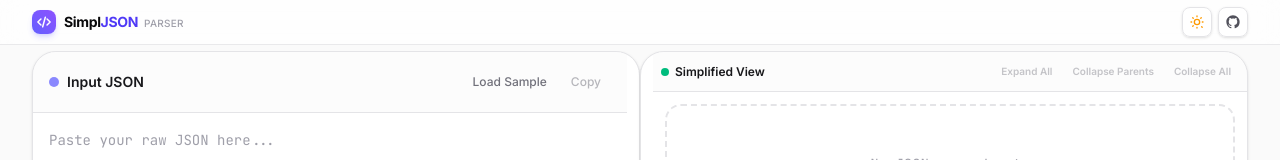
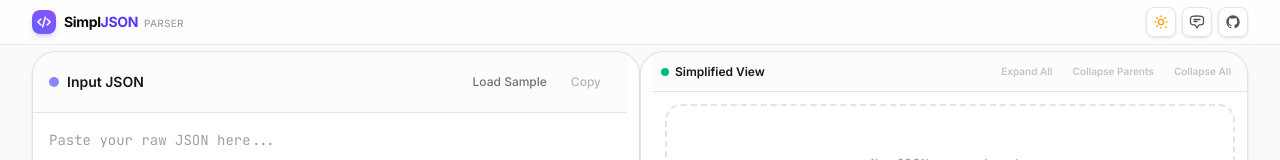
Before and after one commit to Manishgupta3239/json-parser, a React (Vite) app: page / in a window 1280 px wide. Shown: the top 160 px of the page. Built offline with nearby package versions, Linux system fonts and the light colour scheme.

Commit message:
added feedback feature and fixed ui

```diff
--- a/src/App.jsx
+++ b/src/App.jsx
@@ -295,7 +295,19 @@ export default function App() {
           <div className="flex items-center gap-1.5">
             <ThemeToggle />
             <a
-              href="https://github.com"
+              href="https://github.com/Manishgupta3239/json-parser/issues"
+              target="_blank"
+              rel="noreferrer"
+              className="p-1.5 rounded-lg border border-zinc-200 dark:border-zinc-800 bg-white/80 dark:bg-zinc-900/80 hover:bg-zinc-50 dark:hover:bg-zinc-800/80 text-zinc-600 dark:text-zinc-400 hover:text-zinc-900 dark:hover:text-zinc-100 cursor-pointer shadow-sm transition-all duration-300 flex items-center justify-center"
+              aria-label="Report bug or give feedback"
+              title="Report Bug / Feedback"
+            >
+              <svg className="w-4 h-4" fill="none" stroke="currentColor" strokeWidth="2" viewBox="0 0 24 24">
+                <path strokeLinecap="round" strokeLinejoin="round" d="M7.5 8.25h9m-9 3H12m-9.75 1.51c0 1.6 1.123 2.994 2.707 3.227 1.129.166 2.27.293 3.423.379.35.026.67.21.865.501L12 21l2.755-4.133a1.14 1.14 0 01.865-.501 48.172 48.172 0 003.423-.379c1.584-.233 2.707-1.626 2.707-3.228V6.741c0-1.602-1.123-2.995-2.707-3.228A48.394 48.394 0 0012 3c-2.392 0-4.744.175-7.043.513C3.373 3.746 2.25 5.14 2.25 6.741v5.03z" />
+              </svg>
+            </a>
+            <a
+              href="https://github.com/Manishgupta3239/json-parser"
               target="_blank"
               rel="noreferrer"
               className="p-1.5 rounded-lg border border-zinc-200 dark:border-zinc-800 bg-white/80 dark:bg-zinc-900/80 hover:bg-zinc-50 dark:hover:bg-zinc-800/80 text-zinc-600 dark:text-zinc-400 hover:text-zinc-900 dark:hover:text-zinc-100 cursor-pointer shadow-sm transition-all duration-300 flex items-center justify-center"
@@ -326,7 +338,7 @@ export default function App() {
             <div className="p-4 border-b border-zinc-200 dark:border-zinc-800 flex items-center justify-between bg-zinc-50/50 dark:bg-zinc-900/50">
               <div className="flex items-center gap-2">
                 <span className="w-2.5 h-2.5 rounded-full bg-indigo-500 animate-pulse"></span>
-                <span className="font-semibold text-zinc-900 dark:text-zinc-150 text-sm">Input JSON</span>
+                <span className="font-semibold text-zinc-900 dark:text-zinc-100 text-sm">Input JSON</span>
               </div>
               <div className="flex items-center gap-1">
                 <button
@@ -350,7 +362,13 @@ export default function App() {
               <textarea
                 ref={textareaRef}
                 value={inputJson}
-                onChange={(e) => setInputJson(e.target.value)}
+                onChange={(e) => {
+                  setInputJson(e.target.value);
+                  if (!e.target.value.trim()) {
+                    setFilterQuery('');
+                  }
+                }}
+                onPaste={() => setFilterQuery('')}
                 placeholder="Paste your raw JSON here..."
                 spellCheck="false"
                 className="flex-1 w-full h-full resize-none font-mono text-sm leading-relaxed text-zinc-800 dark:text-zinc-200 bg-transparent border-0 focus:outline-none focus:ring-0 placeholder-zinc-400 dark:placeholder-zinc-600 select-text overflow-y-auto"
@@ -437,7 +455,7 @@ export default function App() {
             <div className="p-2 border-b border-zinc-200 dark:border-zinc-800 flex items-center justify-between bg-zinc-50/50 dark:bg-zinc-900/50 flex-wrap sm:flex-nowrap gap-2">
               <div className="flex items-center gap-1.5 flex-shrink-0">
                 <span className="w-2 h-2 rounded-full bg-emerald-500"></span>
-                <span className="font-semibold text-zinc-900 dark:text-zinc-150 text-xs hidden md:inline">Simplified View</span>
+                <span className="font-semibold text-zinc-900 dark:text-zinc-100 text-xs hidden md:inline">Simplified View</span>
               </div>
 
               {/* Search Bar & Mode Switcher in Header */}
```
